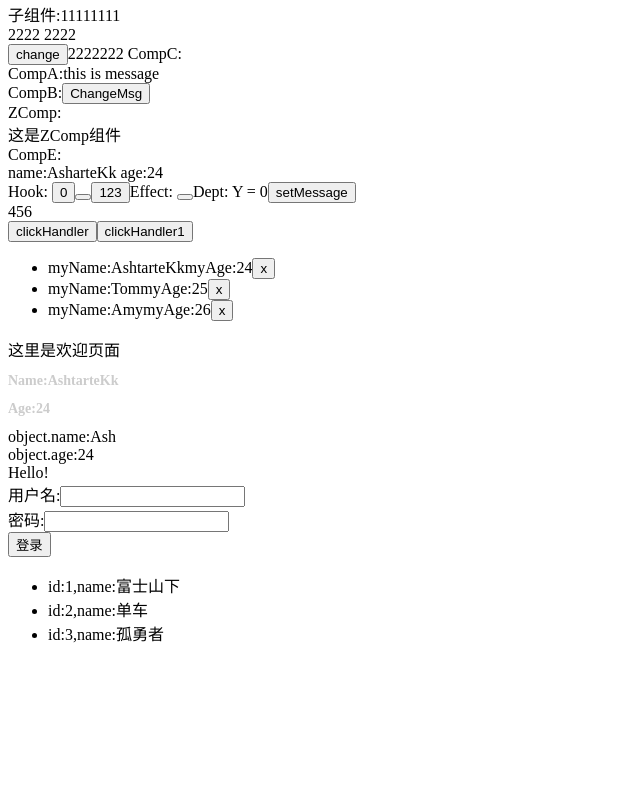
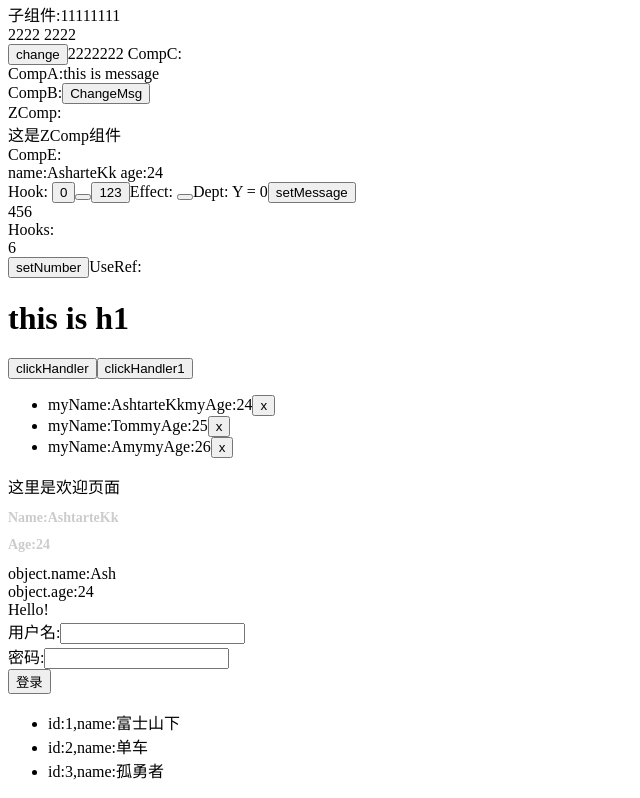
Before and after one commit to Ashtartekk/React-Learn, a React app: page / in a window 1280 px wide. Shown: the part 799-1597 px from the top of the page, without its empty margins (0-640 px from the left). Before the commit the page ends 1460 px from the top, so only its background shows below. Built offline with nearby package versions, Linux system fonts and the light colour scheme.

Commit message:
useContext

```diff
--- a/src/App.tsx
+++ b/src/App.tsx
@@ -143,6 +143,7 @@ import ZComp from "./components/ZComp";
 import CompE from "./components/CompD";
 import Effect from "./components/Effect";
 import Dept from "./components/Dept";
+import UseRef from "./components/UseRef";
 
 const state = {
   message: "this is message",
@@ -153,6 +154,7 @@ const { Provider, Consumer } = createContext();
 const activeFlag = false;
 
 import Hook from "./components/Hook";
+import Hooks from "./components/Hooks";
 
 function App() {
   return (
@@ -185,6 +187,8 @@ function App() {
       Hook: <Hook />
       Effect: <Effect />
       Dept: <Dept />
+      Hooks: <Hooks />
+      UseRef: <UseRef />
       <CComponent />
       <TestComponent />
       <Welcome />
--- /dev/null
+++ b/src/components/Hooks.tsx
@@ -0,0 +1,24 @@
+import React, { useState } from "react";
+
+//Hook进阶
+
+function Hooks() {
+  const [number, setNumber] = useState(() => {
+    //这里写计算逻辑 return '计算之后的初始值'
+    return 1 + 5;
+  });
+  return (
+    <>
+      <div>{number}</div>
+      <button
+        onClick={() => {
+          setNumber(number + 5);
+        }}
+      >
+        setNumber
+      </button>
+    </>
+  );
+}
+
+export default Hooks;
--- /dev/null
+++ b/src/components/useRef.tsx
@@ -0,0 +1,17 @@
+import React, { useEffect, useRef } from "react";
+
+//获取DOM
+
+function UseRef() {
+  const h1Ref = useRef(null);
+  useEffect(() => {
+    console.log(h1Ref);
+  }, []);
+  return (
+    <div>
+      <h1 ref={h1Ref}>this is h1</h1>
+    </div>
+  );
+}
+
+export default UseRef;
```
Also changed, not shown: src/components/Axios.tsx (added, +10 -0 lines), src/components/UseContext.tsx (added, +34 -0 lines).
